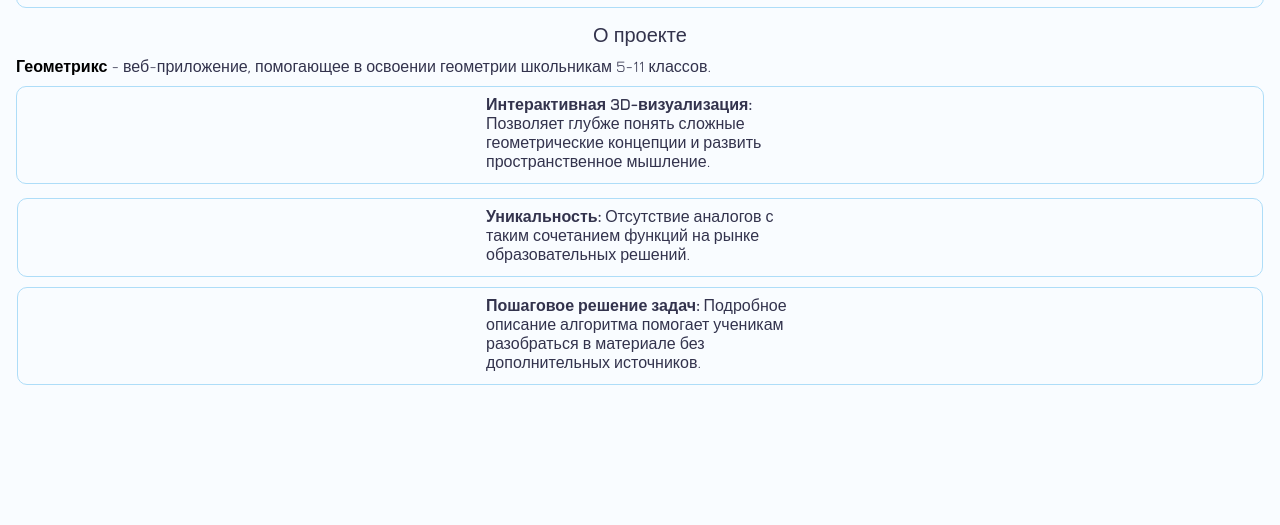
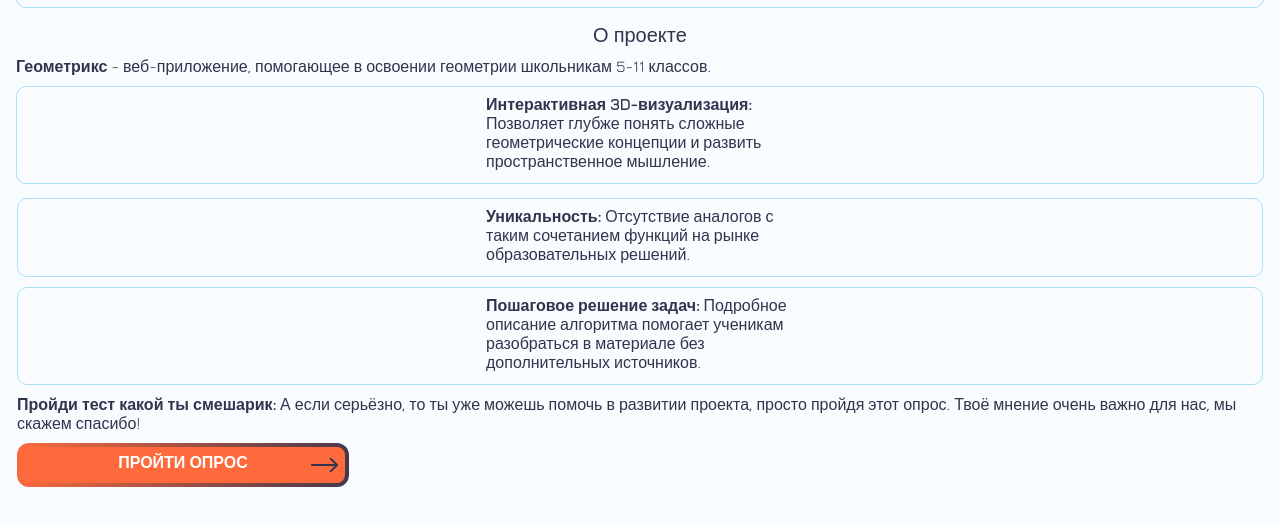
Before and after one commit to vasuy4/visit_geometrix, a plain HTML site: page index.html in a window 1280 px wide. Shown: the part 47-572 px from the top of the page. Drawn offline with nearby package versions, Linux system fonts and the light colour scheme.

Commit message:
add survey agitation

```diff
--- a/index.html
+++ b/index.html
@@ -18,7 +18,7 @@
     <div class="information">
         <div class="h1_about">О проекте</div>
 
-        <div class="about_text">
+        <div class="free-text mb10">
             <span>
                 <span class="fw600">Геометрикс</span>
                 <span class="about_geometrix">
@@ -56,6 +56,19 @@
                 </span>
             </div>
         </div>
+
+        <div class="free-text mt10">
+            <span class="fw600">Пройди тест какой ты смешарик:</span>
+            <span>
+            А если серьёзно, то ты уже можешь помочь в развитии проекта, просто пройдя этот опрос.
+            Твоё мнение очень важно для нас, мы скажем спасибо!
+            </span>
+        </div>
+
+        <a href="/" class="survey-button w326">
+            <img class="mt10 w328" src="images/btn_survey.svg" alt="Кнопка опроса">
+            <span class="survey-button-text">ПРОЙТИ ОПРОС</span>
+        </a>
     </div>
 </body>
 </html>
--- a/style.css
+++ b/style.css
@@ -51,11 +51,11 @@ body {
   margin-bottom: 10px;
 }
 
-.about_text {
+.mb10 {
   margin-bottom: 10px;
 }
 
-.about_geometrix {
+.free-text {
   color: #33334d;
   font-size: 16px;
   font-weight: 400;
@@ -98,3 +98,21 @@ body {
   position: relative;
   width: 308px;
 }
+
+.survey-button {
+  position: relative;
+  display: inline-block;
+}
+
+.survey-button-text {
+  position: absolute;
+  top: 50%;
+  left: 50%;
+  transform: translate(-50%, -50%);
+  color: white; /* или другой цвет, подходящий к вашей кнопке */
+  font-weight: bold;
+  font-size: 16px; /* подберите нужный размер */
+  text-transform: uppercase;
+  width: 100%;
+  text-align: center;
+}
```
Also changed, not shown: images/btn_survey.svg (added).
